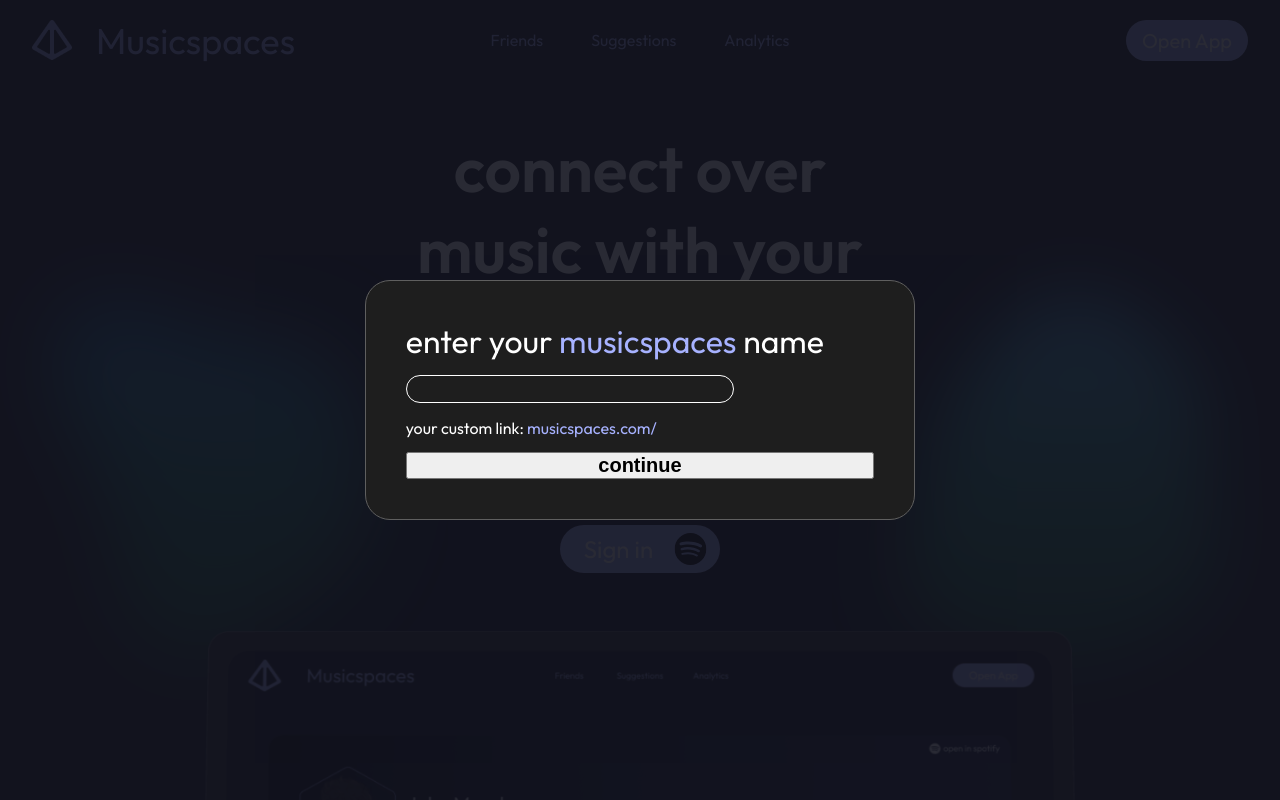
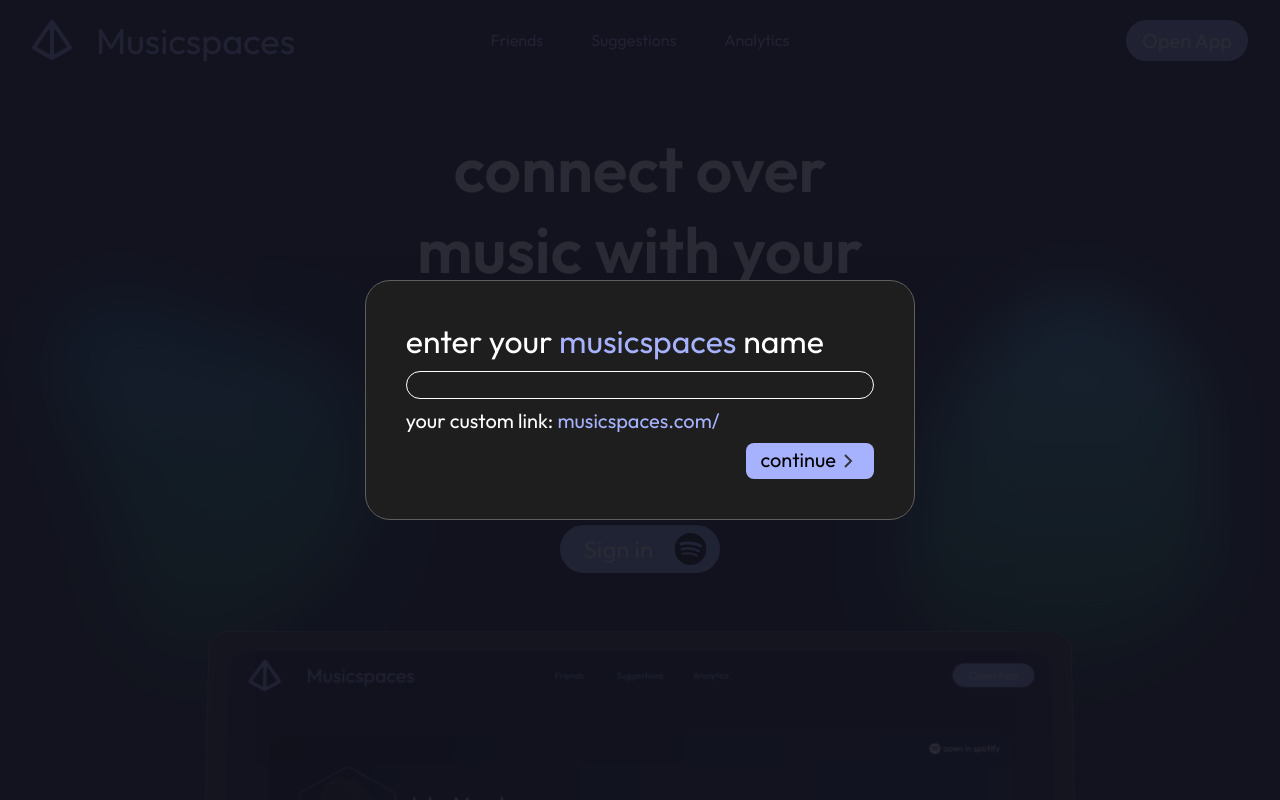
Before and after one commit to jmurphy5613/musicspaces, a Next.js app: page / in a window 1280 px wide. Shown: the top 800 px of the page. Built offline with nearby package versions, Linux system fonts and the light colour scheme.

Commit message:
frontend for username selection

```diff
--- a/components/username-popup/UsernamePopup.module.css
+++ b/components/username-popup/UsernamePopup.module.css
@@ -34,7 +34,7 @@
 }
 
 .username-input {
-    width: 70%;
+    width: 100%;
     border: 1px solid #FFFFFF;
     height: 1.75rem;
     background-color: transparent;
@@ -49,7 +49,35 @@
 
 .link-title {
     font-family: 'Outfit';
-    font-size: 16px;
+    font-size: 1.25rem;
     color: #FFFFFF;
     font-weight: 400;
 }
+
+.continue-button {
+    width: 8rem;
+    height: 2.25rem;
+    background-color: #A7B2FF;
+    border-radius: 0.5rem;
+    border: none;
+    display: flex;
+    justify-content: center;
+    align-items: center;
+    cursor: pointer;
+    margin-left: auto;
+
+}
+
+.button-label {
+    color: black;
+    font-family: 'Outfit', sans-serif;
+    font-weight: 400;
+    position: relative;
+    bottom: 0.1rem;
+}
+
+.icon-container {
+    position: relative;
+    height: 1.5rem;
+    width: 1.5rem;
+}
--- a/components/username-popup/UsernamePopup.tsx
+++ b/components/username-popup/UsernamePopup.tsx
@@ -1,5 +1,6 @@
 import styles from './UsernamePopup.module.css'
 import { useState } from 'react'
+import Image from 'next/image'
 
 const UsernamePopup = () => {
 
@@ -11,9 +12,15 @@
                 <h1 className={styles.title}>enter your <span className={styles.purple}>musicspaces</span>  name</h1>
                 <input onChange={e => setUsernameEntered(e.target.value)} className={styles["username-input"]} />
                 <h2 className={styles["link-title"]}>your custom link: <span className={styles.purple}>{`musicspaces.com/${usernameEntered}`}</span></h2>
-                <button>
-                    <h2>continue</h2>
-
+                <button className={styles["continue-button"]}>
+                    <h2 className={styles["button-label"]}>continue</h2>
+                    <div className={styles["icon-container"]}>
+                        <Image
+                            src="/icons/Expand_right.svg"
+                            alt="arrow-right"
+                            fill
+                        />
+                    </div>
                 </button>
             </div>
         </div>
```
